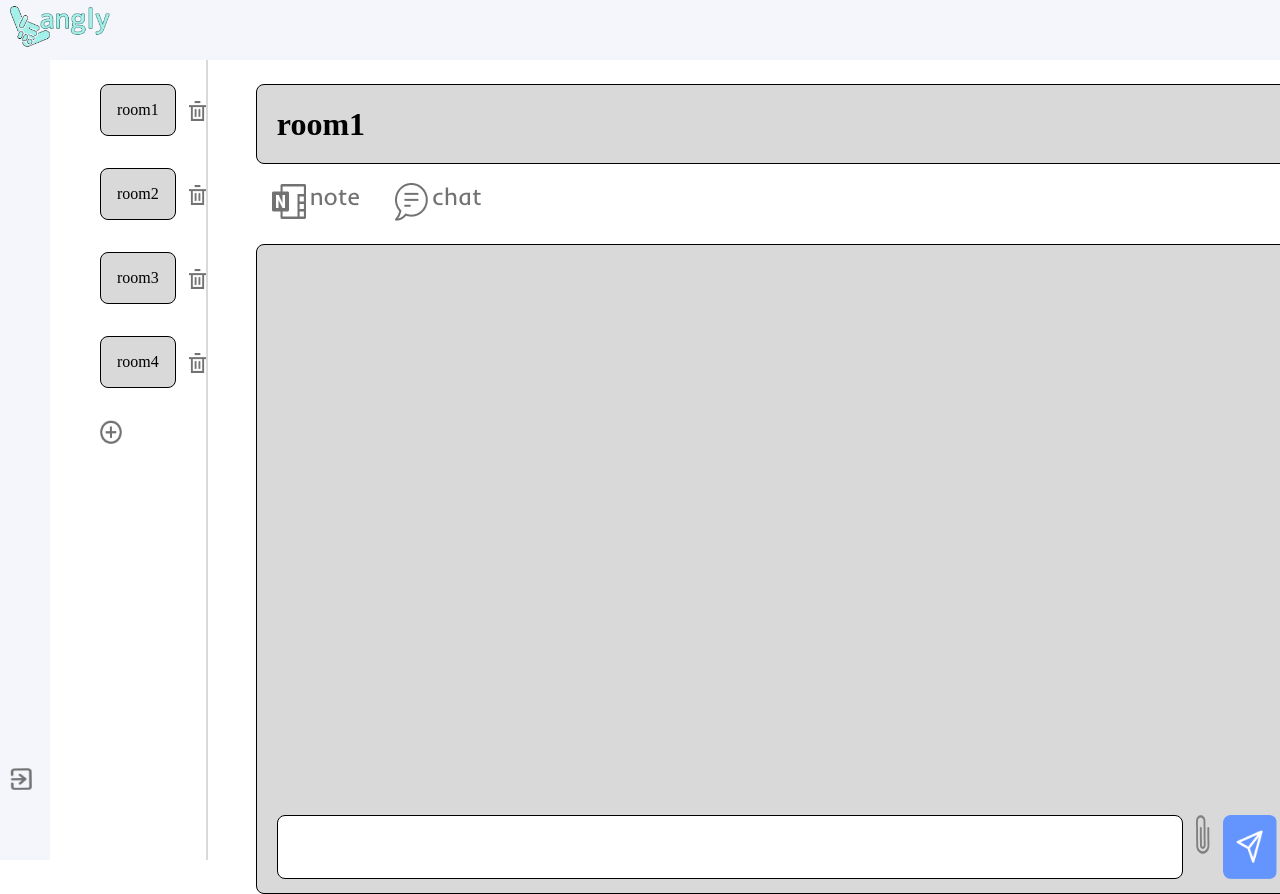
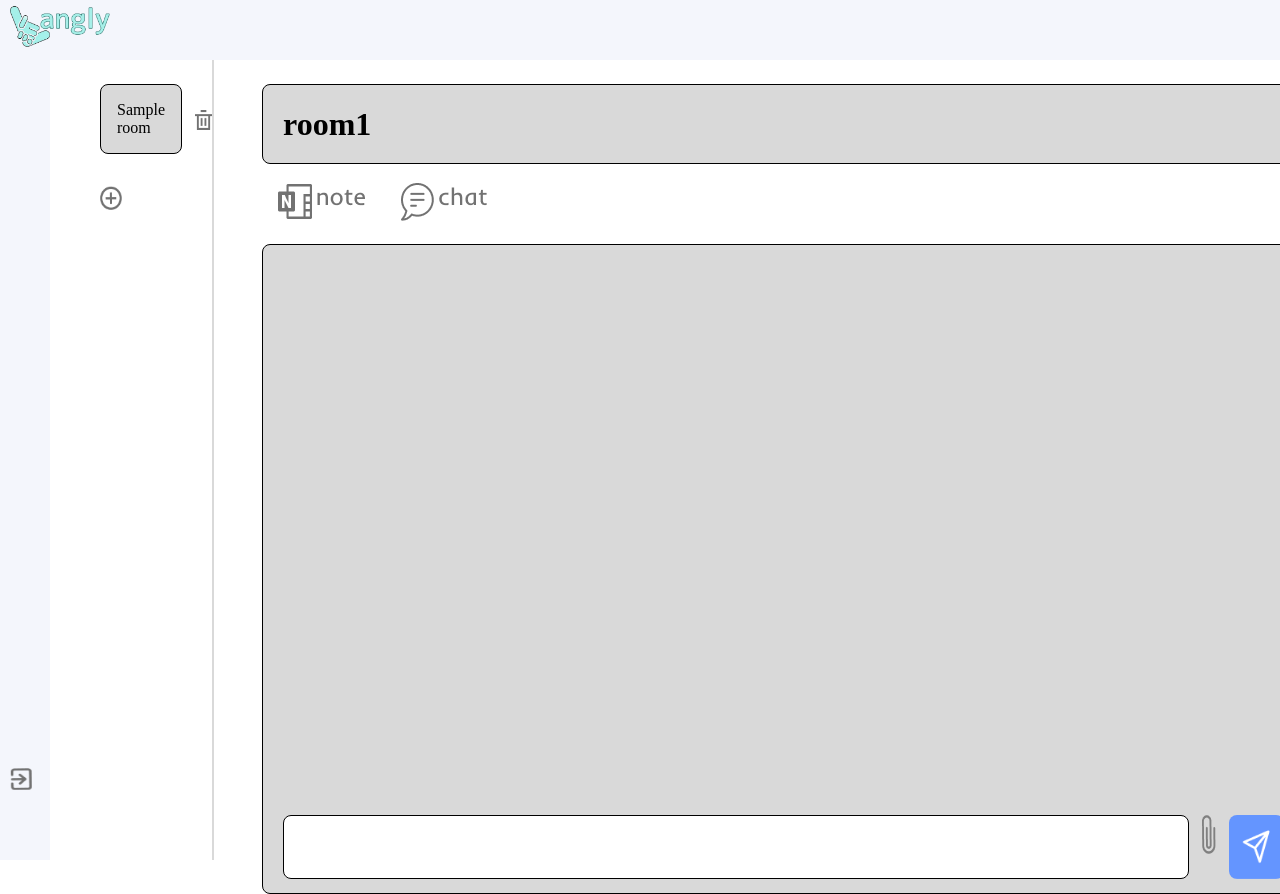
Before and after one commit to tmtm6271/Spring-Hackathon-2025-04-05, a Flask app: template ChatApp/templates/room.html in a window 1280 px wide; the page is wider, and only the part inside the window is pictured. Run offline with Flask 2, Linux system fonts and the light colour scheme; the template is opened without the code that fills it: most values are stand-ins (such as "Sample title", 1, 10 or a date in 2020); some web fonts are replaced.

Commit message:
html修正

```diff
--- a/ChatApp/templates/room.html
+++ b/ChatApp/templates/room.html
@@ -15,29 +15,14 @@ room
     <li>{{ room.name }}</li>
     {% endfor %}
     -->
-
+    {% for room in room_name %}
     <li class = "room-item-wrapper">
-      <div class = "room-item">room1</div>
+      <div class = "room-item">{{ room }}</div>
       <img class ="room-delete-icon" src="../static/img/trash.png" alt ="">
     </li>
-
-    <li class = "room-item-wrapper">
-      <div class = "room-item">room2</div>
-      <img class ="room-delete-icon" src="../static/img/trash.png" alt ="">
-    </li>
-
-    <li class = "room-item-wrapper">
-      <div class = "room-item">room3</div>
-      <img class ="room-delete-icon" src="../static/img/trash.png" alt ="">
-    </li>
-
-    <li class = "room-item-wrapper">
-      <div class = "room-item">room4</div>
-      <img class ="room-delete-icon" src="../static/img/trash.png" alt ="">
-    </li>
-
+    {% endfor %}
     <li class="room-item-wrapper">
-      <form action="{{ url_for('room_create') }}" method="POST">
+      <form action="{{ url_for('room_create_page') }}" method="GET">
         <input type="image" src="../static/img/create_room.png" alt="" class="room-create-icon">
       </form>
 
--- a/ChatApp/templates/room_create.html
+++ b/ChatApp/templates/room_create.html
@@ -9,7 +9,7 @@ room
 
 <div class="room-create">
     <h2>ルームの作成</h2>
-    <form action="url_for{{('room_create')}}" method="POST">
+    <form action="{{ url_for('room_create')}}" method="POST">
         <div class="room-input">
             <label for="room_name">ルームの名前</label>
             <p>
```
